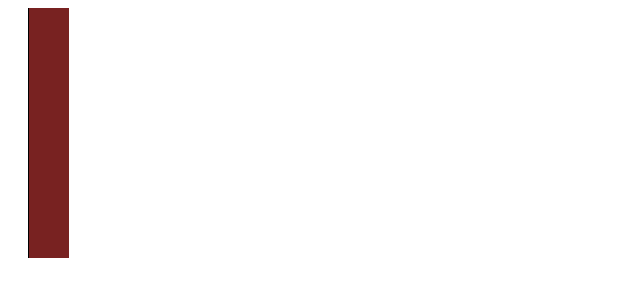
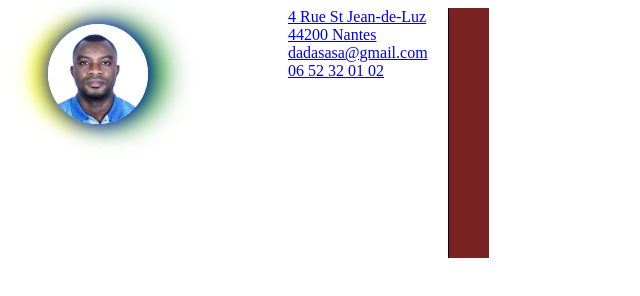
Before and after one commit to NewbieRaph/devoir_num-ro_2, a plain HTML site: page index.html in a window 1280 px wide. Shown: the whole page, without its empty margins (0-640 px from the left). Drawn offline with Linux system fonts and the light colour scheme.

Commit message:
élements en-tête

```diff
--- a/index.html
+++ b/index.html
@@ -11,10 +11,16 @@
         <!--en-tête-->
 
         <header>
-
+            <figure>
+                <img src="./assets/images/Photo_Id_Raphael.JPG" alt="">
+                <p>RAPHAEL RWASA </p>
+                <p>Developpeur web junior</p>
+            </figure>
         </header>
         <nav>
-
+            <div><a href="#">4 Rue St Jean-de-Luz <br>44200 Nantes</a></div>
+            <div><a href="emailto:dadasasa@gmail.com">dadasasa@gmail.com</a></div>
+            <div><a href="tel:06 52 32 01 02">06 52 32 01 02</a></div>
         </nav>
         <main>
             <!--présentation-->
@@ -30,6 +36,8 @@
             </section>
 
         </main>
+
+        <!--Pied de page-->
         <footer>
 
         </footer>
```
